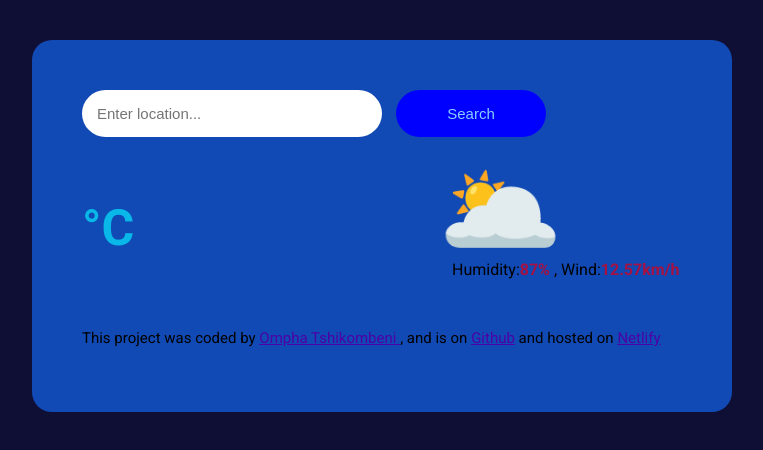
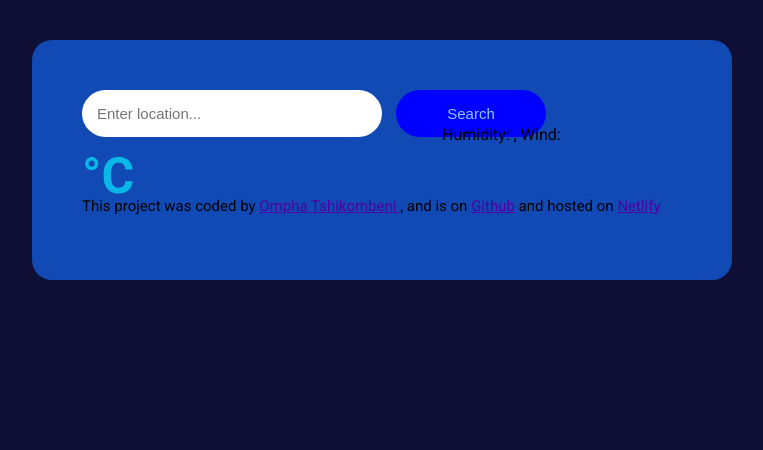
Before and after one commit to Ompha128/vanilla-weather-app-V1, a plain HTML site: page index.html in a window 1280 px wide. Shown: the whole page, without its empty margins (258-1021 px from the left). Drawn offline with nearby package versions, Linux system fonts and the light colour scheme.

Commit message:
updated the css file

```diff
--- a/index.html
+++ b/index.html
@@ -31,14 +31,13 @@
         <p class="current-day" id="current-time"></p>
 
         <div class="temperature-details">
-        <span class="temp-value" id="temperature-value"><strong></strong></span>
+        <span class="temp-value" id="temperature-value"><strong> </strong></span>
         <span class="temp-unit"><strong>°C</strong></span>
-        <span class="temp-icon"> 🌥️</span>
-        <div class="weather-description" id="description"><em></em></div>
+        <div class="weather-description" id="description"><em> </em></div>
         </div>
-
-        <div class="additional-temp-details">
-        <span class="humidity"> Humidity:<strong>87%</strong> , Wind:<strong>12.57km/h</strong></span>
+    <div class="additional-details">
+        <div class="temp-icon" id="icon"> </div>
+        <div class="humidity" id="more-details"> Humidity:<strong id="humidity"></strong> , Wind:<strong id="wind"></strong></div>
         </div>
     </main>
     <footer>
--- a/src/script.js
+++ b/src/script.js
@@ -17,15 +17,20 @@ function getTemperature(response){
   let timeElement = document.querySelector("#current-time");
   let date=new Date(response.data.time * 1000);
   let descriptionElement=document.querySelector("#description");
+  let humidityElement=document.querySelector("#humidity");
+  let windElement=document.querySelector("#wind");
+  let iconElement=document.querySelector("#icon");
 
 
   temperatureElement.innerHTML = currentTemperature;
   cityElement.innerHTML = response.data.city;
   timeElement.innerHTML = formatDate(date);
   descriptionElement.innerHTML=response.data.condition.description;
+  humidityElement.innerHTML=`${response.data.temperature.humidity}%`;
+  windElement.innerHTML=`${response.data.wind.speed}km/h`;
+ iconElement.innerHTML = `<img src="${response.data.condition.icon_url}" class="temp-icon" />`;
+}
 
-
-}
 
 function formatDate(date) {
 
--- a/src/style.css
+++ b/src/style.css
@@ -9,18 +9,21 @@ h1 {
   font-size: 45px;
 }
 main p {
-  margin-top: -20px;
+
   color: #87ceff;
+  margin-top: -30px;
 }
 footer p {
   font-size: 15px;
   margin-top: 50px;
+
 }
 a {
   color: #4c02a7;
 }
 
 .weather-container {
+  display: flexbox;
   background: #114ab5;
   max-width: 600px;
   margin: 40px auto;
@@ -53,7 +56,8 @@ a {
   color: #0000ff;
 }
 .temperature-details {
-  margin-top: -25px;
+  margin-top: 40px;
+
 }
 .temp-value,
 .temp-unit {
@@ -61,20 +65,17 @@ a {
   color: #09b8e8;
 }
 
-.weather-description {
-  margin-top: -10px;
-}
-.additional-temp-details {
-  display: flexbox;
-}
 .humidity {
-  margin-left: 370px;
-  margin-top: -20px;
+margin-left: 360px;
+margin-top: -30px;
 }
 .humidity strong {
   color: #a51143;
 }
 .temp-icon {
-  margin-left: 300px;
-  font-size: 100px;
+
+  font-size: 80px;
+  margin-left: 200px;
+  margin-top: -80px;
+
 }
```
